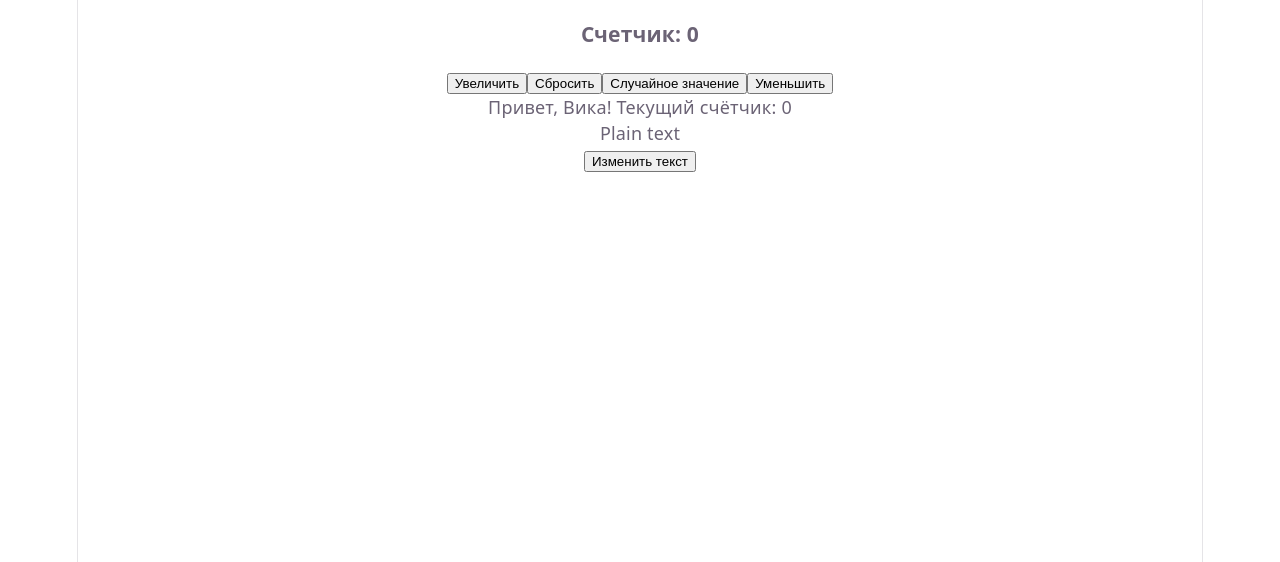
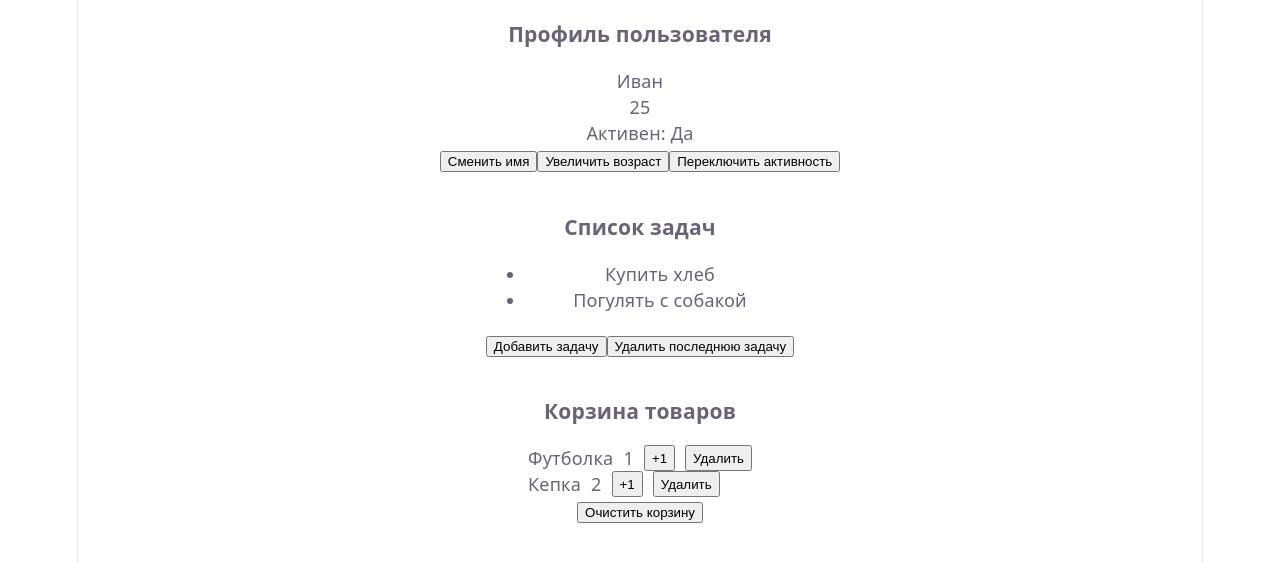
Before and after one commit to GromovaViktoriya/react-homeworks, a React (Vite) app: page / in a window 1280 px wide. Shown: the top 562 px of the page. Built offline with nearby package versions, Linux system fonts and the light colour scheme.

Commit message:
chore: added homework-08-3

```diff
--- a/src/App.jsx
+++ b/src/App.jsx
@@ -1,9 +1,13 @@
-import {ParentComponent} from "./components/ParentComponent.jsx";
+import {UserProfile} from "./components/UserProfile.jsx";
+import {TaskList} from "./components/TaskList.jsx";
+import {ItemCart} from "./components/ItemCart.jsx";
 
 function App() {
     return (
         <div className="App">
-         <ParentComponent />
+            <UserProfile/>
+            <TaskList/>
+            <ItemCart/>
         </div>
     )
 }
--- /dev/null
+++ b/src/components/ItemCart.jsx
@@ -0,0 +1,42 @@
+import {useState} from "react";
+
+export const ItemCart = () => {
+    const [cart, setCart] = useState([
+        {id: 1, title: "Футболка", count: 1},
+        {id: 2, title: "Кепка", count: 2},
+    ]);
+
+    const plusOneHandler = (id) => {
+        const item = cart.find((item) => item.id === id);
+        if (item) {
+            setCart((prev) => prev.map((item) => item.id === id
+                ? {...item, count: item.count + 1}
+                : item));
+        }
+    }
+
+    const deleteItemHandler = (id) => {
+        setCart(cart.filter(item => item.id !== id))
+    }
+
+    const clearCartHandler = () => {
+        setCart([])
+    }
+
+    return (
+        <div>
+            <div>
+                <h3>Корзина товаров</h3>
+                {cart.map(item => {
+                    return <div key={item.id} style={{display: 'flex', gap: '10px'}}>
+                        <p>{item.title}</p>
+                        <p>{item.count}</p>
+                        <button onClick={() => plusOneHandler(item.id)}>+1</button>
+                        <button onClick={() => deleteItemHandler(item.id)}>Удалить</button>
+                    </div>
+                })}
+            </div>
+            <button onClick={clearCartHandler}>Очистить корзину</button>
+        </div>
+    )
+}
--- /dev/null
+++ b/src/components/TaskList.jsx
@@ -0,0 +1,32 @@
+import {useState} from "react";
+
+
+export const TaskList = () => {
+    const [tasks, setTasks] = useState(["Купить хлеб", "Погулять с собакой"]);
+
+    const addRandomStringHandler = () => {
+        const abc = "абвгдеёжзийклмнопрстуфхцчшщъыьэюя";
+        let rs = "";
+        while (rs.length < 10) {
+            rs += abc[Math.floor(Math.random() * abc.length)];
+        }
+        setTasks([...tasks, rs]);
+    }
+
+    const removeLastItemHandler = () => {
+        setTasks(tasks.filter((task, index, array) => task[index] !== task[array.length - 1]));
+    }
+
+    return (
+        <div>
+            <h3>Список задач</h3>
+            <ul>
+                {tasks.map((task, index) => {
+                    return <li key={index}>{task}</li>
+                })}
+            </ul>
+            <button onClick={addRandomStringHandler}>Добавить задачу</button>
+            <button onClick={removeLastItemHandler}>Удалить последнюю задачу</button>
+        </div>
+    )
+}
--- /dev/null
+++ b/src/components/UserProfile.jsx
@@ -0,0 +1,30 @@
+import {useState} from "react";
+
+export const UserProfile = () => {
+    const [user, setUser] = useState({
+        name: "Иван",
+        age: 25,
+        isActive: true,
+    });
+
+    const onClickHandler = (event) => {
+        event.target.name === 'Сменить имя'
+            ? setUser((prevUser) => ({...prevUser, name: 'Чародей'}))
+            : event.target.name === 'Увеличить возраст'
+                ? setUser((prevUser) => ({...prevUser, age: prevUser.age + 1}))
+                : setUser((prevUser) => ({...prevUser, isActive: !prevUser.isActive}))
+
+    }
+
+    return (
+        <div onClick={onClickHandler}>
+            <h3>Профиль пользователя</h3>
+            <p>{user.name}</p>
+            <p>{user.age}</p>
+            <p>Активен: {user.isActive? 'Да': 'Нет'}</p>
+            <button name={'Сменить имя'}>Сменить имя</button>
+            <button name={'Увеличить возраст'}>Увеличить возраст</button>
+            <button name={'Переключить активность'}>Переключить активность</button>
+        </div>
+    )
+}
```
